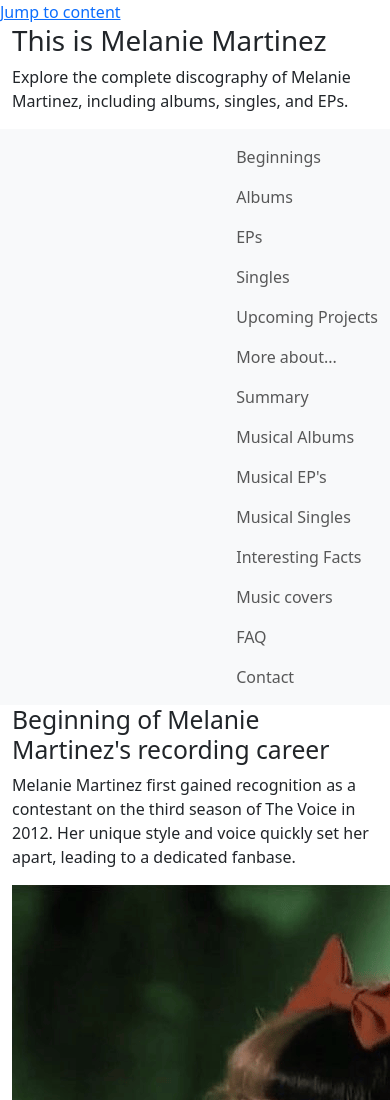
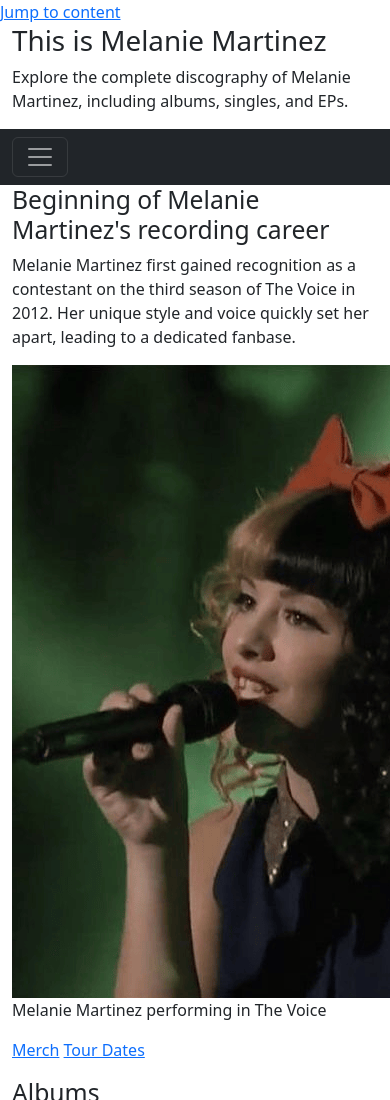
Before and after one commit to ruben-ruesga/bootstrap5aTIAEVND, a plain HTML site: page index.html in a window 390 px wide. Shown: the top 1100 px of the page. Drawn offline with Linux system fonts and the light colour scheme.

Commit message:
navbar collapse

```diff
--- a/index.html
+++ b/index.html
@@ -15,8 +15,12 @@
             <p>Explore the complete discography of Melanie Martinez, including albums, singles, and EPs.</p>
         </div>
 
-        <nav class="navbar navbar-expand-md navbar-light bg-light" aria-label="Main Navigation">
+        <nav class="navbar navbar-expand-md navbar-dark bg-dark" aria-label="Main Navigation">
             <div class="container">
+                <button class="navbar-toggler" type="button" data-bs-toggle="collapse" data-bs-target="#menuPrincipal" aria-controls="menuPrincipal" aria-expanded="false" aria-label="Mostrar u ocultar menú">
+                    <span class="navbar-toggler-icon"></span>
+                </button>
+                <div class="collapse navbar-collapse" id="menuPrincipal">
                     <ul class="navbar-nav ms-auto">
                         <li class="nav-item"><a class="nav-link" href="#beginnings">Beginnings</a></li>
                         <li class="nav-item"><a class="nav-link" href="#albums">Albums</a></li>
@@ -33,6 +37,7 @@
                         <li class="nav-item"><a class="nav-link" href="#faq">FAQ</a></li>
                         <li class="nav-item"><a class="nav-link" href="#contact">Contact</a></li>
                     </ul>
+                </div>
             </div>
         </nav>
     </header>
```
Lines whose indentation alone changed are shown as unchanged.
